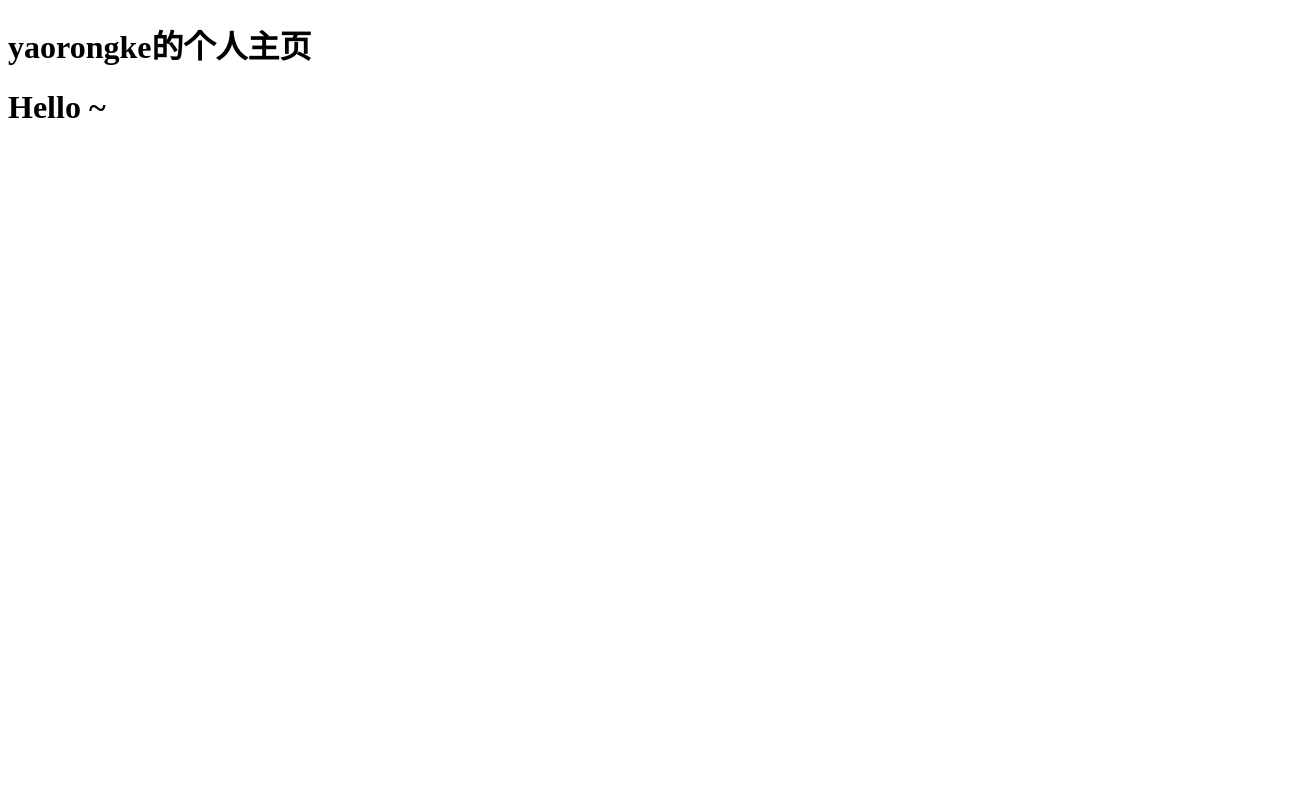
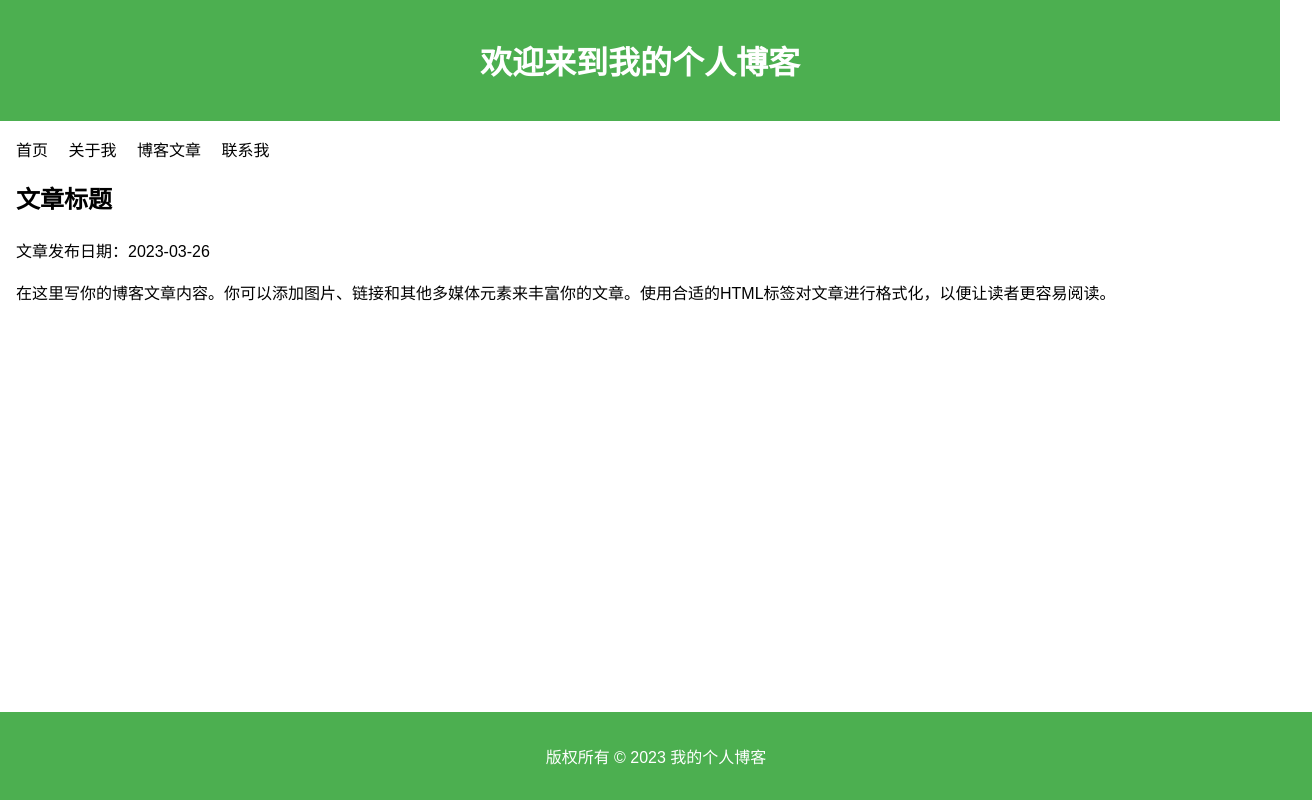
Before and after one commit to mitinbo/mitinbo.github.io, a plain HTML site: page index.html in a window 1280 px wide. Shown: the whole page, 1312 px wide, since content can reach past the window. Drawn offline with Linux system fonts and the light colour scheme.

Commit message:
Update index.html

```diff
--- a/index.html
+++ b/index.html
@@ -1,11 +1,75 @@
 <!DOCTYPE html>
-<html lang="en">
+<html lang="zh-CN">
 <head>
     <meta charset="UTF-8">
-    <title>yaorongke</title>
+    <meta name="viewport" content="width=device-width, initial-scale=1.0">
+    <title>麦甜保的个人博客</title>
+    <style>
+        body {
+            font-family: Arial, sans-serif;
+            margin: 0;
+            padding: 0;
+        }
+        header {
+            background-color: #4CAF50;
+            color: white;
+            text-align: center;
+            padding: 1em;
+        }
+        nav {
+            margin: 1em;
+        }
+        nav ul {
+            list-style-type: none;
+            padding: 0;
+        }
+        nav li {
+            display: inline;
+            margin-right: 1em;
+        }
+        nav a {
+            text-decoration: none;
+            color: black;
+        }
+        nav a:hover {
+            color: #4CAF50;
+        }
+        article {
+            margin: 1em;
+            line-height: 1.6;
+        }
+        footer {
+            background-color: #4CAF50;
+            color: white;
+            text-align: center;
+            padding: 1em;
+            position: absolute;
+            bottom: 0;
+            width: 100%;
+        }
+    </style>
 </head>
 <body>
-    <h1>yaorongke的个人主页</h1>
-    <h1>Hello ~</h1>
+    <header>
+        <h1>欢迎来到我的个人博客</h1>
+    </header>
+    <nav>
+        <ul>
+            <li><a href="#">首页</a></li>
+            <li><a href="#">关于我</a></li>
+            <li><a href="#">博客文章</a></li>
+            <li><a href="#">联系我</a></li>
+        </ul>
+    </nav>
+    <article>
+        <h2>文章标题</h2>
+        <p>文章发布日期：2023-03-26</p>
+        <p>
+            在这里写你的博客文章内容。你可以添加图片、链接和其他多媒体元素来丰富你的文章。使用合适的HTML标签对文章进行格式化，以便让读者更容易阅读。
+        </p>
+    </article>
+    <footer>
+        <p>版权所有 &copy; 2023 我的个人博客</p>
+    </footer>
 </body>
 </html>
```
